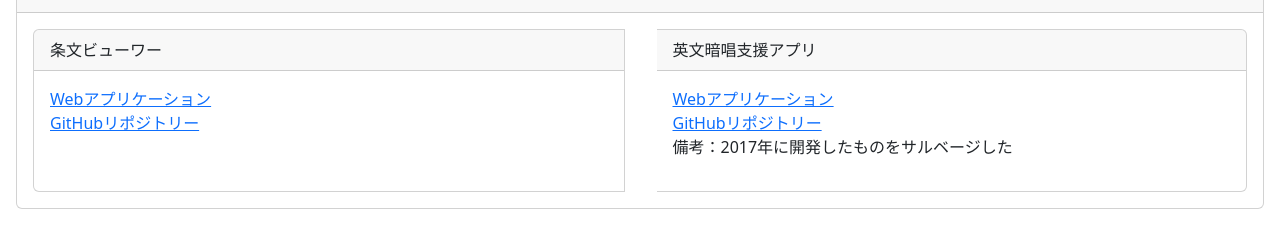
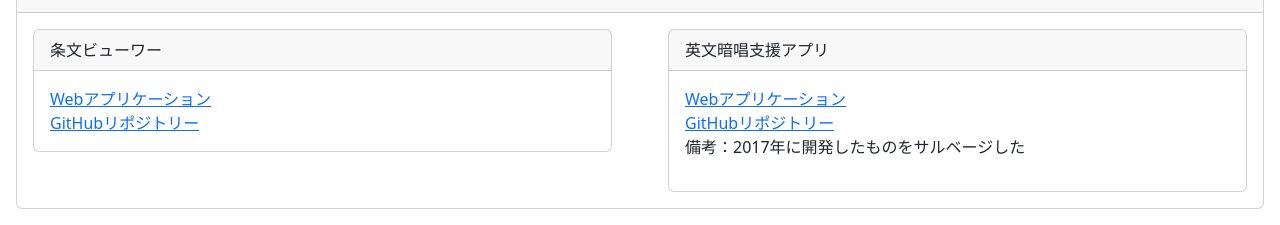
Before and after one commit to s1230038/s1230038.github.io, a website: page docs/index.html in a window 1280 px wide. Shown: the part 657-882 px from the top of the page. Drawn offline with Linux system fonts and the light colour scheme.

Commit message:
[update] set row

```diff
--- a/docs/index.html
+++ b/docs/index.html
@@ -67,7 +67,8 @@
 
       <div class="card m-3">
         <div class="card-header"><h2>個人開発</h2></div>
-        <div class="card-group">
+        <div class="row">
+          <div class="col-md-6">
             <div class="card m-3">
               <div class="card-header">条文ビューワー</div>
               <div class="card-body">
@@ -88,6 +89,8 @@
                 </a>
               </div>
             </div>
+          </div>
+          <div class="col-md-6">
             <div class="card m-3">
               <div class="card-header">英文暗唱支援アプリ</div>
               <div class="card-body">
@@ -111,6 +114,7 @@
             </div>
           </div>
         </div>
+      </div>
     </main>
   </body>
 </html>
```
Lines whose indentation alone changed are shown as unchanged.
